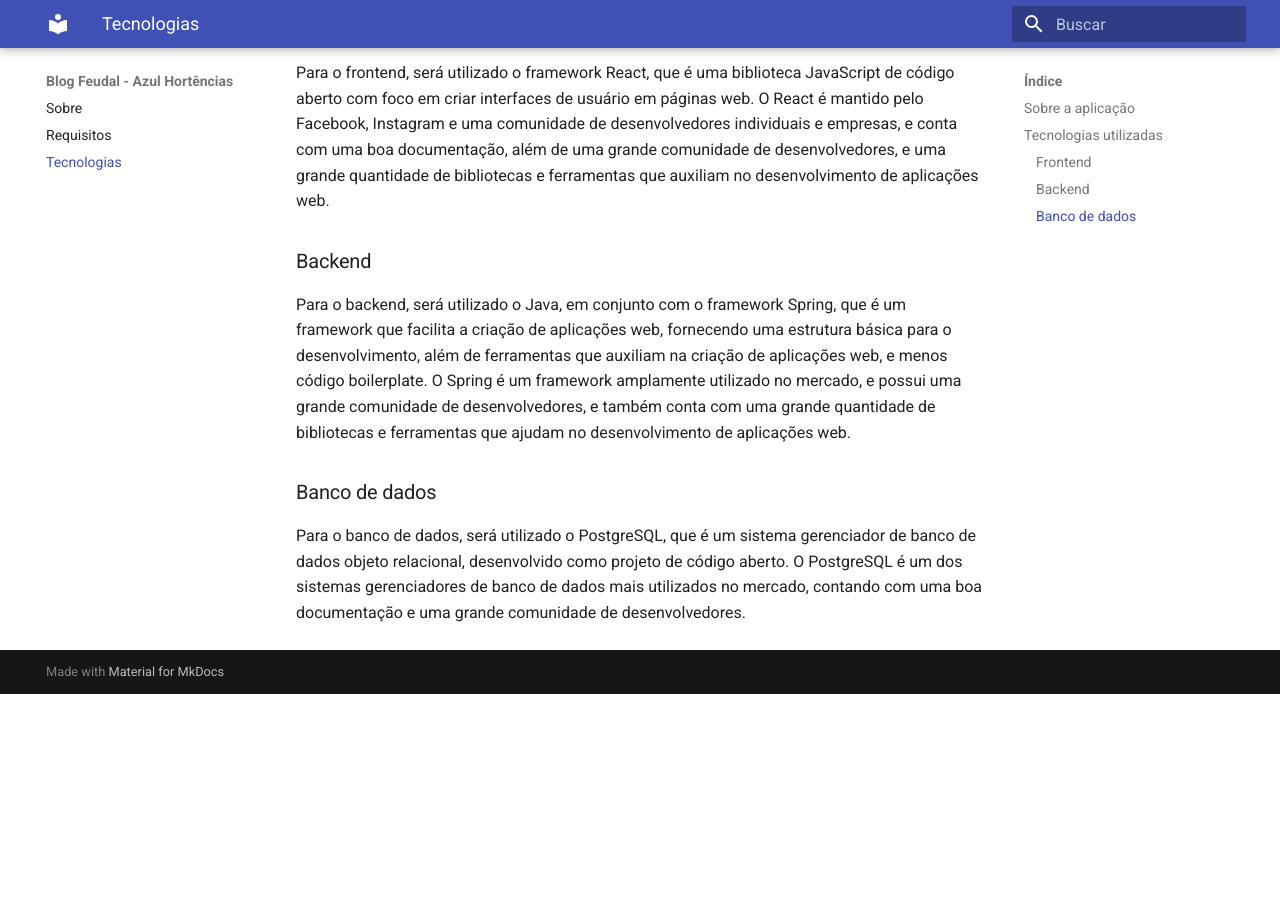
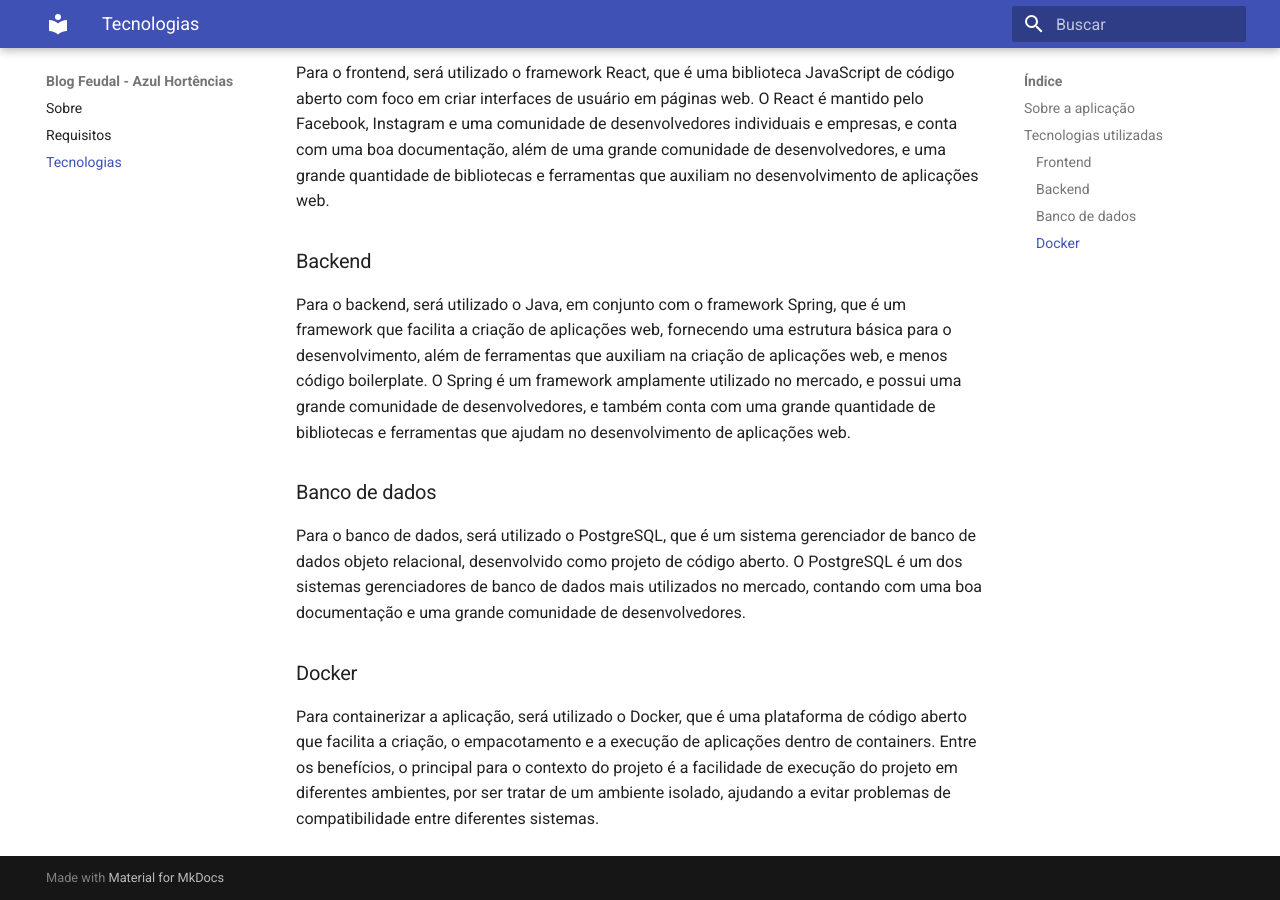
Before and after one commit to thiagolopess/DS-Blog-Azul-Hortencias, an MkDocs documentation site: the page built from docs/technologies.md, in a window 1280 px wide and 900 px high, scrolled down 1658 px. Built offline with MkDocs 1.6.1 and Material for MkDocs 9.7.7, drawn with Linux system fonts in a browser that asks for light colours; before the commit the page ends 2352 px from its top, so only the background shows below that.

Commit message:
Adiciona o docker como uma das tecnologias utilizadas

```diff
--- a/docs/technologies.md
+++ b/docs/technologies.md
@@ -22,3 +22,6 @@ Para o backend, será utilizado o Java, em conjunto com o framework Spring, que
 
 ### Banco de dados
 Para o banco de dados, será utilizado o PostgreSQL, que é um sistema gerenciador de banco de dados objeto relacional, desenvolvido como projeto de código aberto. O PostgreSQL é um dos sistemas gerenciadores de banco de dados mais utilizados no mercado, contando com uma boa documentação e uma grande comunidade de desenvolvedores.
+
+### Docker
+Para containerizar a aplicação, será utilizado o Docker, que é uma plataforma de código aberto que facilita a criação, o empacotamento e a execução de aplicações dentro de containers. Entre os benefícios, o principal para o contexto do projeto é a facilidade de execução do projeto em diferentes ambientes, por ser tratar de um ambiente isolado, ajudando a evitar problemas de compatibilidade entre diferentes sistemas.
```
